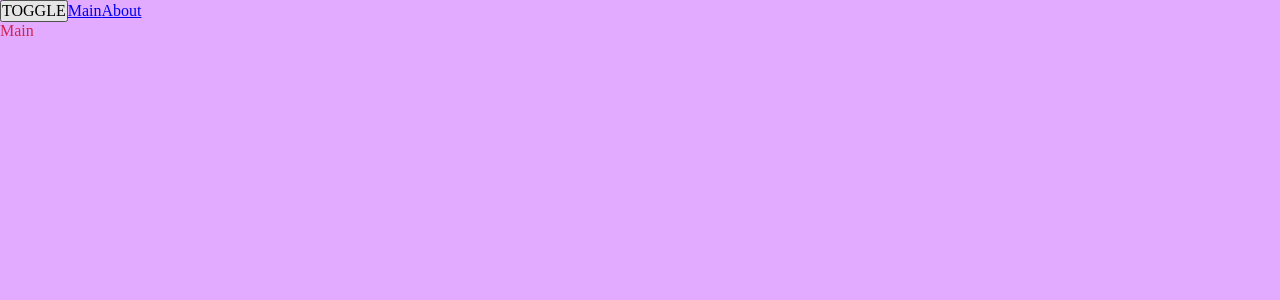
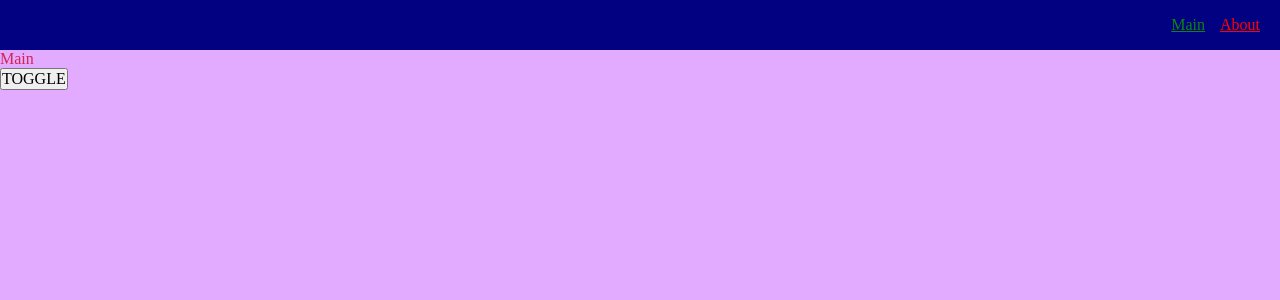
Before and after one commit to Condor19-prog/project, a React app: page / in a window 1280 px wide. Shown: the top 300 px of the page. Built offline with nearby package versions, Linux system fonts and the light colour scheme.

Commit message:
themization navlink

```diff
--- a/src/app/App.tsx
+++ b/src/app/App.tsx
@@ -1,9 +1,9 @@
 import React from 'react';
-import {Link} from 'react-router-dom';
 import './styles/index.scss'
 import {useTheme} from "app/providers/ThemeProvider";
 import {classNames} from "shared/lib/classNames/classNames";
 import {AppRouter} from "app/providers/router";
+import {Navbar} from "widget/navbar";
 
 
 export const App = () => {
@@ -11,10 +11,9 @@
 
     return (
         <div className={classNames('app', {}, [theme])}>
+            <Navbar/>
+            <AppRouter/>
             <button onClick={toggleTheme}>TOGGLE</button>
-            <Link to={'/'}>Main</Link>
-            <Link to={'/about'}>About</Link>
-            <AppRouter/>
         </div>
     );
 };
--- a/src/app/styles/themes/dark.scss
+++ b/src/app/styles/themes/dark.scss
@@ -1,6 +1,9 @@
 .app.dark {
   --bg-color: #010181;
+  --inverted-bg-color: #e3abff;
 
   --primary-color: #0d860d;
   --secondary-color: #00e500;
+  --inverted-primary-color: #d32453;
+  --inverted-secondary-color: #5b5eff;
 }
--- a/src/app/styles/themes/normal.scss
+++ b/src/app/styles/themes/normal.scss
@@ -1,6 +1,9 @@
 .app.light {
   --bg-color: #e3abff;
+  --inverted-bg-color: #010181;
 
   --primary-color: #d32453;
   --secondary-color: #5b5eff;
+  --inverted-primary-color: #0d860d;
+  --inverted-secondary-color: #00e500;
 }
--- a/src/app/styles/variables/global.scss
+++ b/src/app/styles/variables/global.scss
@@ -8,4 +8,7 @@
   --font-size-l: 24px;
   --font-line-l: 32px;
   --font-l: var(--font-size-l) / var(--font-line-l) / var(--font-family-main);
+
+  //Size
+  --navbar-height: 50px;
 }
--- a/src/shared/lib/classNames/classNames.ts
+++ b/src/shared/lib/classNames/classNames.ts
@@ -1,7 +1,7 @@
 type Mods = Record<string, boolean | string>
 
-export const classNames = (cls: string, mods: Mods, additional: string[]) => {
-    return [cls, ...additional, Object.entries(mods)
+export const classNames = (cls: string, mods: Mods = {}, additional: string[] = []) => {
+    return [cls, ...additional.filter(Boolean), Object.entries(mods)
         .filter(([className, value]) => Boolean(value))
         .map(([className, value]) => className)]
         .join(' ')
--- /dev/null
+++ b/src/shared/ui/AppLink/AppLink.module.scss
@@ -0,0 +1,15 @@
+.AppLink {
+  color: var(--primary-color)
+}
+
+.primary {
+  color: var(--primary-color);
+}
+
+.secondary {
+  color: var(--inverted-primary-color);
+}
+
+.red {
+  color: red
+}
--- /dev/null
+++ b/src/shared/ui/AppLink/AppLink.tsx
@@ -0,0 +1,29 @@
+import {FC} from 'React'
+import {classNames} from "shared/lib/classNames/classNames";
+import cls from './AppLink.module.scss'
+import {Link, LinkProps} from "react-router-dom";
+
+export enum AppLinkTheme {
+    PRIMARY = 'primary',
+    SECONDARY = 'secondary',
+    RED = 'red'
+}
+
+interface AppLinkProps extends LinkProps {
+    className?: string;
+    theme?: AppLinkTheme;
+}
+
+export const AppLink: FC<AppLinkProps> = ({
+                                              className,
+                                              children,
+                                              to,
+                                              theme = AppLinkTheme.PRIMARY,
+                                              ...otherProps
+                                          }) => {
+    return (
+        <Link to={to} className={classNames(cls.AppLink, {}, [className, cls[theme]])} {...otherProps}>
+            {children}
+        </Link>
+    );
+};
--- /dev/null
+++ b/src/widget/navbar/index.ts
@@ -0,0 +1,5 @@
+import {Navbar} from './ui/Navbar'
+
+export {
+    Navbar
+}
--- /dev/null
+++ b/src/widget/navbar/ui/Navbar.tsx
@@ -0,0 +1,19 @@
+import React from 'react';
+import {classNames} from "shared/lib/classNames/classNames";
+import cls from './Navvbar.module.scss'
+import {AppLink, AppLinkTheme} from "shared/ui/AppLink/AppLink";
+
+interface NavbarProps {
+    className?: string;
+}
+
+export const Navbar = ({className}: NavbarProps) => {
+    return (
+        <div className={classNames(cls.Navbar, {}, [className])}>
+            <div className={cls.links}>
+                <AppLink to={'/'} className={cls.mainLink} theme={AppLinkTheme.SECONDARY}>Main</AppLink>
+                <AppLink to={'/about'} theme={AppLinkTheme.RED}>About</AppLink>
+            </div>
+        </div>
+    );
+};
--- /dev/null
+++ b/src/widget/navbar/ui/Navvbar.module.scss
@@ -0,0 +1,16 @@
+.Navbar {
+  width: 100%;
+  height: var(--navbar-height);
+  background: var(--inverted-bg-color);
+  display: flex;
+  align-items: center;
+  padding: 20px;
+}
+
+.mainLink {
+  margin-right: 15px;
+}
+
+.links {
+  margin-left: auto;
+}
```
